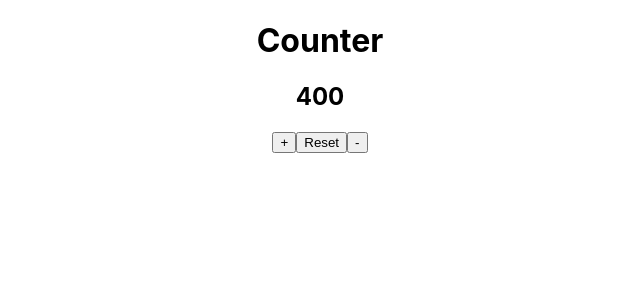
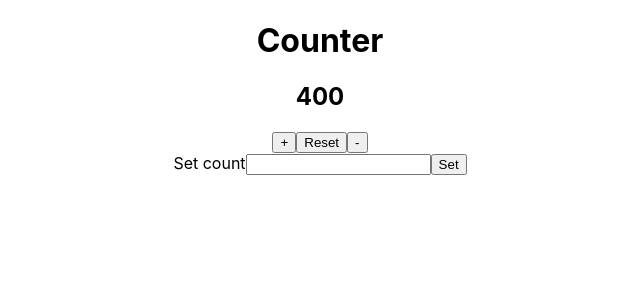
Before and after one commit to mryunt02/redux-v2, a React (Create React App) app in the folder redux-with-react/: page / in a window 1280 px wide. Shown: the top 300 px of the page, without its empty margins (320-960 px from the left). Built offline with nearby package versions, Linux system fonts and the light colour scheme.

Commit message:
set Count added

```diff
--- a/redux-with-react/src/Counter.js
+++ b/redux-with-react/src/Counter.js
@@ -1,5 +1,6 @@
 import {useDispatch, useSelector} from 'react-redux';
 import { decrement, increment, set } from './actions';
+import { SetCounter } from './SetCounter';
 export const Counter = () => {
   const count = useSelector((state) => state.count);
   const dispatch = useDispatch();
@@ -10,6 +11,7 @@
       <button onClick={()=>dispatch(increment())} >+</button>
       <button onClick={()=>dispatch(set(0))}>Reset</button>
       <button onClick={()=>dispatch(decrement())}>-</button>
+      <SetCounter />
     </div>
   );
 }
--- /dev/null
+++ b/redux-with-react/src/SetCounter.js
@@ -0,0 +1,20 @@
+import React, { useState } from 'react';
+import { useDispatch } from 'react-redux';
+import { set } from './actions';
+export const SetCounter = () => {
+
+  const [count, setCount] = useState(0);
+  const dispatch = useDispatch();
+  return (
+    <section>
+      <form onSubmit={(e)=>{
+        e.preventDefault();
+        dispatch(set(count))
+      }}>
+        <label htmlFor="set-to">Set count</label>
+        <input id='set-to' type="number" onChange={(e)=>{setCount(e.target.value)}}/>
+        <button type="submit" >Set</button>
+      </form>
+    </section>
+  );
+}
```
